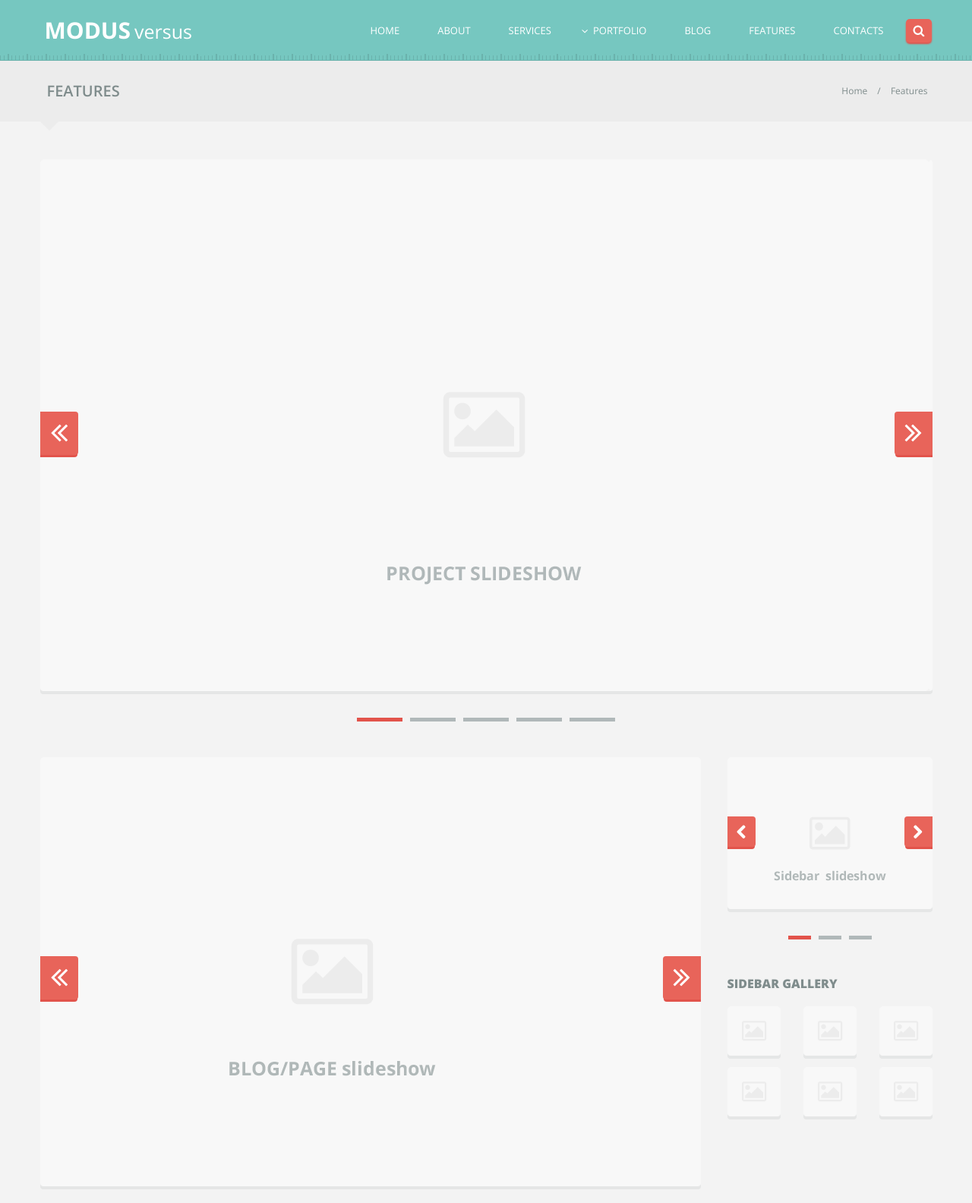
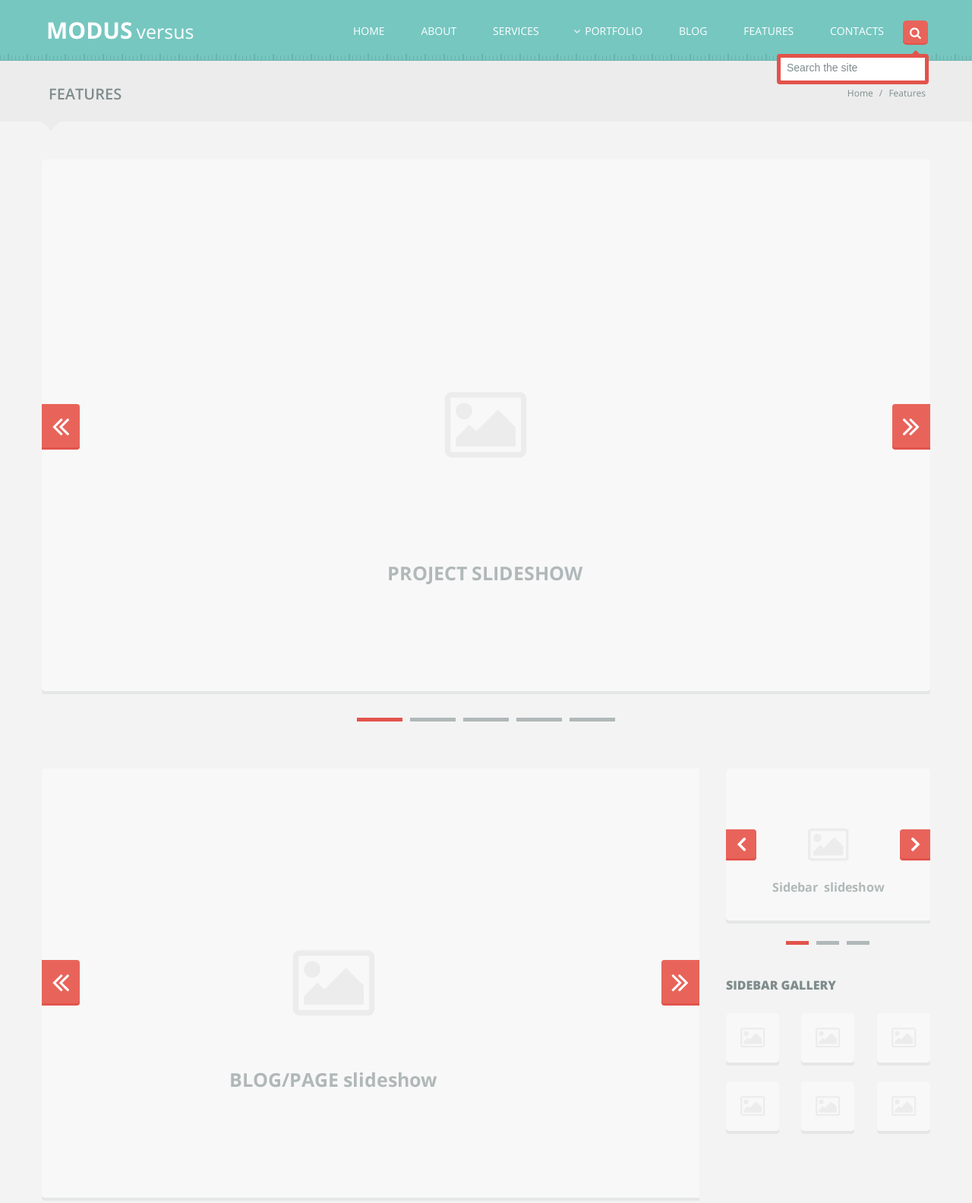
Before and after one commit to satanasova/TC-Page-Task, a website: page index.html in a window 1280 px wide. Shown: the top 1584 px of the page at 76% size. Drawn offline with nearby package versions, Linux system fonts and the light colour scheme.

Commit message:
switched flexbox-grid back to 4-based
deleted icon images - used font awesome instead
finished styling of header, slidebar and infobox

```diff
--- a/assets/styles/sass/flexbox-grid.scss
+++ b/assets/styles/sass/flexbox-grid.scss
@@ -3,18 +3,15 @@
     justify-content: space-between;
     flex-wrap: wrap;
     .grid-1 {
-        width: 70px;
+        width: 23%;
+    }
+    .grid-2 {
+        width: 48%;
     }
     .grid-3 {
-        width: 270px;
+        width: 74%;
     }
-    .grid-6 {
-        width: 570px;
-    }
-    .grid-9 {
-        width: 870px;
-    }
-    .grid-12 {
+    .grid-4 {
         width: 100%;
     }
 }
--- a/assets/styles/sass/main.scss
+++ b/assets/styles/sass/main.scss
@@ -45,7 +45,7 @@ body {
         display: none;
     }
     .wrapper {
-        width: 1175px;
+        width: 1170px;
         margin: auto;
     }
     header {
@@ -88,51 +88,87 @@ body {
             }
             .nav-items {
                 list-style: none;
-                width: 760px;
+                width: 780px;
                 display: flex;
                 justify-content: space-between;
-                font-size: 13px;
+                font-size: 14px;
                 font-weight: 400;
                 text-transform: uppercase;
+
                 li {
+                    border-radius: 5px;
+                    &:not(:last-child) {
                         padding: 9px 20px;
                         height: 30px;
-                    text-align: center;
                         padding-top: 8px;
-                    border-radius: 5px;
+
                         transition: background-color 0.4s ease;
-                    &:not(:last-child):hover, &.active {
+                        &:hover, &.active {
                             background-color: #62a29e !important;
                             box-shadow: 0 3px #528b86;
                             cursor: pointer;
                         }
-                    &#portfolio {
-                        position: relative;
-                        background: url(../images/arrow-down.png) no-repeat 10px 14px;
-                        padding-left: 25px;
                     }
                     &#search {
-                        padding: 0;
                         text-align: center;
-                        width: 34px;
-                        height: 31px;
-                        background: $red-primary url(../images/magnifier.png) no-repeat 50% 55%;
-                        box-shadow: 0px 2px 2px $red-darker;
-                        &:hover {
+                        width: 33px;
+                        height: 30px;
+                        background-color: #e8645a;
+                        box-shadow: 0px 2px #e2534b;
+                        position: relative;
+                        top: 2px;
+                        left: -3px;
+                        &:hover, &.active {
                             cursor: pointer;
+                        }
+                        i {
+                            font-size: 16px;
+                            margin-top: 8px;
+                        }
+                        #search-box {
+                            font-size: 14px;
+                            text-align: left;
+                            font-family: Myriad Pro, sans-serif;
+                            padding: 5px 0 0 8px;
+                            text-transform: none;
+                            width: 200px;
+                            height: 40px;
+                            background-color: white;
+                            border: 5px solid #e2534b;
+                            border-radius: 4px;
+                            position: absolute;
+                            left: -166px;
+                            bottom: -54px;
+                            z-index: 1;
+                            &:before {
+                                content: "";
+                                position: absolute;
+                                top: -10px;
+                                right: 5px;
+                                border-bottom: 7px solid $red-darker;
+                                border-left: 7px solid transparent;
+                                border-right: 7px solid transparent;
+                            }
+
+                        }
+                    }
+                    &#portfolio {
+                        i {
+                            color: white;
+                            position: relative;
+                            left: -2px;
                         }
                     }
                 }
             }
-
-
+        }
     }
         .page-headline {
             height: 80px;
             justify-content: space-between;
             display: flex;
             align-items: center;
-            padding: 0 6px 0 9px;
+            padding: 7px 6px 0 9px;
             position: relative;
             &:after {
                 content: "";
@@ -152,7 +188,7 @@ body {
                 font-size: 12px;
                 text-transform: capitalize;
                 span:nth-child(2) {
-                    margin: 0 10px;
+                    margin: 0 5px;
                 }
             }
 
@@ -188,4 +224,3 @@ body {
         }
 
     }
-}
--- a/assets/styles/sass/slidebar.scss
+++ b/assets/styles/sass/slidebar.scss
@@ -1,35 +1,57 @@
 .slidebar-container {
-    height: 1410px;
+    height: 1430px;
+    #project-slideshow-wrapper, #page-slideshow-wrapper {
+        position: relative;
+        button{
+            width: 50px;
+            height: 57px;
+            i {
+                font-size: 40px;
+            }
+        }
+
+    }
+    #project-slideshow-wrapper {
+        button{
+            top: calc(50% - 69px);
+        }
+    }
+    #page-slideshow-wrapper {
+        button{
+            top: calc(50% - 52px);;
+        }
+    }
     .slidebar {
         text-align: center;
         position: relative;
         overflow: hidden;
+        button {
+            color: white;
+            box-shadow: 0px 3px $red-darker;
+            position: absolute;
+            &.prev {
+                background-color: $red-primary;
+                border-radius: 0 4px 4px 0;
+                box-shadow: 0px 3px $red-darker;
+            }
+            &.next {
+                background-color: $red-primary;
+                right: 0;
+                border-radius: 4px 0px 0 4px;
+                box-shadow: 0 3px $red-darker;
+
+            }
+        }
         .slider {
             display: flex;
             overflow: hidden;
             margin-bottom: 25px;
             border-radius: 4px;
             box-shadow: $gray-shadow;
+            width: 1170px;
+
         }
-        button {
-            color: white;
-            width: 50px;
-            height: 57px;
-            box-shadow: 0px 3px 1px 0px $red-darker;
-            position: absolute;
-            top: 43%;
-            &.prev {
-                background: $red-primary url(../images/double-arrow-left.png) no-repeat 50% 50%;
-                border-radius: 0 4px 4px 0;
-                box-shadow: -1px 3px 0px 0px $red-darker
-            }
-            &.next {
-                background: $red-primary url(../images/double-arrow-right.png) no-repeat 50% 50%;
-                right: 0;
-                border-radius: 4px 0px 0 4px;
-                box-shadow: 1px 3px 0px 0px $red-darker
-            }
-        }
+
         .slidebar-nav-item {
             cursor: pointer;
             height: 5px;
@@ -43,36 +65,46 @@
             }
         }
     }
+
     .small-sliders {
         .aside-container {
             .slidebar {
+                .slider-nav {
+                    .slidebar-nav-item {
+                        width: 30px;
+                    }
+                }
+            }
             .sidebar-slideshow {
+                margin-bottom: 17px;
                 button {
-                        width: 37px;
-                        height: 40px;
-                        top: 32%;
+                    width: 40px;
+                    height: 38px;
+                    top: calc(50% - 38px);
                     &.prev {
-                            background: $red-primary url(../images/single-arrow-left.png) no-repeat 50% 50%;
+                        background-color: $red-primary;
                     }
                     &.next {
-                            background: $red-primary url(../images/single-arrow-right.png) no-repeat 50% 50%;
+                        background-color: $red-primary;
                         right: 0;
+                    }
+                    i {
+                        font-size: 30px;
+                        font-weight: bold;
                     }
                 }
 
             }
-                .slidebar-nav-item {
-                    width: 30px;
-                }
-            }
             .sidebar-gallery {
                 h2 {
                     margin-bottom: 20px;
-                    margin-top: 45px;
+                    margin-top: 40px;
                 }
                 .gallery {
+                    padding-top: 7px;
                     img {
-                        margin-bottom: 15px;
+                        width: 26%;
+                        margin-bottom: 25px;
                         border-radius: 4px;
                         box-shadow: $gray-shadow;
                     }
--- a/index.html
+++ b/index.html
@@ -22,11 +22,17 @@
                 <li id="home"><a href="#">home</a></li>
                 <li id="about"><a href="#">about</a></li>
                 <li id="services"><a href="#">services</a></li>
-                <li id="portfolio"><a href="#">portfolio</a></li>
+                <li id="portfolio">
+                    <i class="fa fa-angle-down"></i>
+                    <a href="#">portfolio</a>
+                </li>
                 <li id="blog"><a href="#">blog</a></li>
                 <li id="features"><a href="#">features</a></li>
                 <li id="contacts"><a href="#">contacts</a></li>
-                <li id="search"><a href="#"></a></li>
+                <li id="search">
+                    <a href="#"><i class="fa fa-search"></i></a>
+                    <span id="search-box">Search the site</span>
+                </li>
             </ul>
         </nav>
         <div class="page-headline wrapper">
@@ -40,7 +46,7 @@
     </header>
     <main>
         <div class="slidebar-container wrapper flexbox-grid">
-            <div class="slidebar grid-12" id="project-slideshow-wrapper">
+            <div class="slidebar grid-4" id="project-slideshow-wrapper">
                 <div class="slider project-slideshow">
                     <img src="assets/images/project-slideshow.png" alt="">
                     <img src="assets/images/project-slideshow.png" alt="">
@@ -48,25 +54,25 @@
                     <img src="assets/images/project-slideshow.png" alt="">
                     <img src="assets/images/project-slideshow.png" alt="">
 
-                    <button class="prev"></button>
-                    <button class="next"></button>
+                    <button class="prev"><i class="fa fa-angle-double-left"></i></button>
+                    <button class="next"><i class="fa fa-angle-double-right"></i></button>
                 </div>
                 <div class="slider-nav"></div>
             </div>
-            <div class="small-sliders wrapper flexbox-grid grid-12">
-                <div class="slidebar grid-9" id="page-slideshow-wrapper">
+            <div class="small-sliders wrapper flexbox-grid grid-4">
+                <div class="slidebar grid-3" id="page-slideshow-wrapper">
                     <div class="slider page-slideshow">
                         <img src="assets/images/page-slideshow.png" alt="">
                         <img src="assets/images/page-slideshow.png" alt="">
                         <img src="assets/images/page-slideshow.png" alt="">
                         <img src="assets/images/page-slideshow.png" alt="">
 
-                        <button class="prev"></button>
-                        <button class="next"></button>
+                        <button class="prev"><i class="fa fa-angle-double-left"></i></button>
+                        <button class="next"><i class="fa fa-angle-double-right"></i></button>
                     </div>
                     <div class="slider-nav"></div>
                 </div>
-                <aside class="aside-container grid-3" >
+                <aside class="aside-container grid-1" >
                     <div class="slidebar" id="sidebar-slideshow-wrapper">
                         <div class="slider sidebar-slideshow">
                             <img src="assets/images/sidebar-slideshow.png" alt="">
@@ -74,8 +80,8 @@
                             <img src="assets/images/sidebar-slideshow.png" alt="">
 
 
-                            <button class="prev"></button>
-                            <button class="next"></button>
+                            <button class="prev"><i class="fa fa-angle-left"></i></button>
+                            <button class="next"><i class="fa fa-angle-right"></i></button>
                         </div>
                         <div class="slider-nav"></div>
                     </div>
@@ -83,48 +89,50 @@
                     <div class="sidebar-gallery">
                         <h2>sidebar gallery</h2>
                         <div class="gallery flexbox-grid">
-                            <img src="assets/images/sidebar-gallery.png" class="grid-1"alt="">
-                            <img src="assets/images/sidebar-gallery.png" class="grid-1"alt="">
-                            <img src="assets/images/sidebar-gallery.png" class="grid-1"alt="">
-                            <img src="assets/images/sidebar-gallery.png" class="grid-1"alt="">
-                            <img src="assets/images/sidebar-gallery.png" class="grid-1"alt="">
-                            <img src="assets/images/sidebar-gallery.png" class="grid-1"alt="">
+                            <img src="assets/images/sidebar-gallery.png" alt="">
+                            <img src="assets/images/sidebar-gallery.png" alt="">
+                            <img src="assets/images/sidebar-gallery.png" alt="">
+                            <img src="assets/images/sidebar-gallery.png" alt="">
+                            <img src="assets/images/sidebar-gallery.png" alt="">
+                            <img src="assets/images/sidebar-gallery.png" alt="">
                         </div>
                     </div>
                 </aside>
             </div>
         </div>
         <div class="infobox-container wrapper flexbox-grid">
-            <div class="infobox-card grid-3">
+            <div class="infobox-card grid-1">
                 <i class="fa fa-thumbs-o-up"></i>
                 <h2>suspendisse</h2>
                 <p>Quisque id tellus quis risus vehicula vehicula ut turpis. In eros nulla, placerat vitae at, vehicula ut nunc. </p>
                 <button>read more</button>
             </div>
 
-            <div class="infobox-card grid-3">
+            <div class="infobox-card grid-1">
                 <i class="fa fa-key"></i>
                 <h2>maecenas</h2>
                 <p>Ut eleifend libero sed neque rhoncus consequat. Maecenas tincidunt, augue et rutrum condimentum, libero lectus mattis orci, ut commodo.</p>
                 <button>read more</button>
             </div>
 
-            <div class="infobox-card grid-3">
+            <div class="infobox-card grid-1">
                 <i class="fa fa-flag"></i>
                 <h2>aliquam</h2>
-                <p>Vivamus eget ante bibendum arcu vehicula ultricies. Integer venenatis mattis nisl, vitae pulvinar dui tempor non. </p>
+                <p>Vivamus eget ante bibendum arcu vehicula ultricies.Integer venenatis mattis nisl, vitae pulvinar dui tempor non.
+                </p>
                 <button>read more</button>
             </div>
 
-            <div class="infobox-card grid-3">
+            <div class="infobox-card grid-1">
                 <i class="fa fa-flask"></i>
                 <h2>habitasse</h2>
-                <p>Astehicula ultricies. Integer venenatis mattis nisl, vitae pulvinar dui tempor non.</p>
+                <p>Astehicula ultricies. Integer venenatis mattis nisl, vitae pulvinar dui tempor non.
+                </p>
                 <button>read more</button>
             </div>
         </div>
         <div class="accordion-container wrapper flexbox-grid">
-            <div class="acc-list left grid-9">
+            <div class="acc-list grid-3">
                 <div class="acc-item ">
                     <div class="title">
                         <h2>accordion item</h2>
@@ -147,7 +155,7 @@
                     <p>Vivamus eget ante bibendum arcu vehicula ultricies. Integer venenatis mattis nisl, vitae pulvinar dui tempor.Ut eleifend libero sed neque rhoncus consequat. Maecenas tincidunt, augue et rutrum condimentum, libero lectus mattis orci, ut commodo.</p>
                 </div>
             </div>
-            <div class="acc-list left grid-3">
+            <div class="acc-list grid-1">
                 <div class="acc-item ">
                     <div class="title">
                         <h2>accordion item</h2>
@@ -175,48 +183,48 @@
         <div class="portfolio-container"></div>
         <div class="hr wrapper"></div>
         <div class="grid-container wrapper flexbox-grid">
-        <div class="grid-12">
+        <div class="grid-4">
             <h3>Headline</h3>
             <p>Duis dapibus aliquam mi, eget euismod sem scelerisque ut. Vivamus at elit quis urna adipiscing iaculis. Curabitur vitae velit in neque dictum blandit. Proin in iaculis neque. Pellentesque habitant morbi tristique senectus et netus et malesuada fames ac turpis egestas. Curabitur vitae velit in neque dictum blandit. Proin in iaculis neque. Pellentesque habitant morbi tristique senectus et netus et malesuada fames ac turpis egestas.</p>
         </div>
-        <div class="grid-6">
+        <div class="grid-2">
             <h3>Headline</h3>
             <p>Duis dapibus aliquam mi, eget euismod sem scelerisque ut. Vivamus at elit quis urna adipiscing iaculis. Curabitur vitae velit in neque dictum blandit. Proin in iaculis neque. Pellentesque habitant morbi tristique senectus et netus et malesuada fames ac turpis egestas.</p>
         </div>
-        <div class="grid-6">
-            <h3>Headline</h3>
-            <p>Duis dapibus aliquam mi, eget euismod sem scelerisque ut. Vivamus at elit quis urna adipiscing iaculis. Curabitur vitae velit in neque dictum blandit. Proin in iaculis neque. Pellentesque habitant morbi tristique senectus et netus et malesuada fames ac turpis egestas.</p>
-        </div>
-        <div class="grid-9">
-            <h3>Headline</h3>
-            <p>Duis dapibus aliquam mi, eget euismod sem scelerisque ut. Vivamus at elit quis urna adipiscing iaculis. Curabitur vitae velit in neque dictum blandit. Proin in iaculis neque. Pellentesque habitant morbi tristique senectus et netus et malesuada fames ac turpis egestas. Proin in iaculis neque. Pellentesque habitant morbi tristique senectus et netus et malesuada fames ac turpis egestas.
-            </p>
-        </div>
-        <div class="grid-3">
-            <h3>Headline</h3>
-            <p>Duis dapibus aliquam mi, eget
-euismod sem scelerisque ut. Vivamus at elit quis urna adipiscing iaculis.Curabitur vitae velit in. </p>
-        </div>
-        <div class="grid-3">
+        <div class="grid-2">
             <h3>Headline</h3>
             <p>Duis dapibus aliquam mi, eget euismod sem scelerisque ut. Vivamus at elit quis urna adipiscing iaculis. Curabitur vitae velit in neque dictum blandit. Proin in iaculis neque. Pellentesque habitant morbi tristique senectus et netus et malesuada fames ac turpis egestas.</p>
         </div>
         <div class="grid-3">
             <h3>Headline</h3>
-            <p>Duis dapibus aliquam mi, eget euismod sem scelerisque ut. Vivamus at elit quis urna adipiscing iaculis. Curabitur vitae velit in neque dictum blandit. Proin in iaculis neque. Pellentesque habitant morbi tristique senectus et netus et malesuada fames ac turpis egestas.</p>
+            <p>Duis dapibus aliquam mi, eget euismod sem scelerisque ut. Vivamus at elit quis urna adipiscing iaculis. Curabitur vitae velit in neque dictum blandit. Proin in iaculis neque. Pellentesque habitant morbi tristique senectus et netus et malesuada fames ac turpis egestas. Proin in iaculis neque. Pellentesque habitant morbi tristique senectus et netus et malesuada fames ac turpis egestas.
+            </p>
         </div>
-        <div class="grid-3">
+        <div class="grid-1">
+            <h3>Headline</h3>
+            <p>Duis dapibus aliquam mi, eget
+euismod sem scelerisque ut. Vivamus at elit quis urna adipiscing iaculis.Curabitur vitae velit in. </p>
+        </div>
+        <div class="grid-1">
             <h3>Headline</h3>
             <p>Duis dapibus aliquam mi, eget euismod sem scelerisque ut. Vivamus at elit quis urna adipiscing iaculis. Curabitur vitae velit in neque dictum blandit. Proin in iaculis neque. Pellentesque habitant morbi tristique senectus et netus et malesuada fames ac turpis egestas.</p>
         </div>
-        <div class="grid-3">
+        <div class="grid-1">
+            <h3>Headline</h3>
+            <p>Duis dapibus aliquam mi, eget euismod sem scelerisque ut. Vivamus at elit quis urna adipiscing iaculis. Curabitur vitae velit in neque dictum blandit. Proin in iaculis neque. Pellentesque habitant morbi tristique senectus et netus et malesuada fames ac turpis egestas.</p>
+        </div>
+        <div class="grid-1">
+            <h3>Headline</h3>
+            <p>Duis dapibus aliquam mi, eget euismod sem scelerisque ut. Vivamus at elit quis urna adipiscing iaculis. Curabitur vitae velit in neque dictum blandit. Proin in iaculis neque. Pellentesque habitant morbi tristique senectus et netus et malesuada fames ac turpis egestas.</p>
+        </div>
+        <div class="grid-1">
             <h3>Headline</h3>
             <p>Duis dapibus aliquam mi, eget euismod sem scelerisque ut. Vivamus at elit quis urna adipiscing iaculis. Curabitur vitae velit in neque dictum blandit. Proin in iaculis neque. Pellentesque habitant morbi tristique senectus et netus et malesuada fames ac turpis egestas.</p>
         </div>
         </div>
         <div class="hr wrapper"></div>
         <div class="list-container wrapper flexbox-grid">
-            <div class="-list grid-3">
+            <div class="-list grid-1">
                 <h3>arrow list font size 13px</h3>
                 <ul>
                     <li>Quisque at massa ipsum</li>
@@ -227,7 +235,7 @@ euismod sem scelerisque ut. Vivamus at elit quis urna adipiscing iaculis.Curabit
                     <li>Condimentum eleifend vitae vitae </li>
                 </ul>
             </div>
-            <div class="-list grid-3">
+            <div class="-list grid-1">
                 <h3>list font size 14px</h3>
                 <ul>
                     <li>Quisque at massa ipsum</li>
@@ -238,7 +246,7 @@ euismod sem scelerisque ut. Vivamus at elit quis urna adipiscing iaculis.Curabit
                     <li>Condimentum eleifend vitae vitae </li>
                 </ul>
             </div>
-            <div class="-list grid-3">
+            <div class="-list grid-1">
                 <h3>list font size 14px</h3>
                 <ul>
                     <li>Quisque at massa ipsum</li>
@@ -249,7 +257,7 @@ euismod sem scelerisque ut. Vivamus at elit quis urna adipiscing iaculis.Curabit
                     <li>Condimentum eleifend vitae vitae </li>
                 </ul>
             </div>
-            <div class="-list grid-3">
+            <div class="-list grid-1">
                 <h3>list font size 14px</h3>
                 <ul>
                     <li>Quisque at massa ipsum</li>
```
Also changed, not shown: assets/styles/sass/infobox.scss (+7 -5 lines), assets/images/arrow-down.png (deleted), assets/images/double-arrow-left.png (deleted), assets/images/double-arrow-right.png (deleted), assets/images/magnifier.png (deleted), assets/images/single-arrow-left.png (deleted), assets/images/single-arrow-right.png (deleted), assets/styles/main.css. Lines whose indentation alone changed are shown as unchanged.
